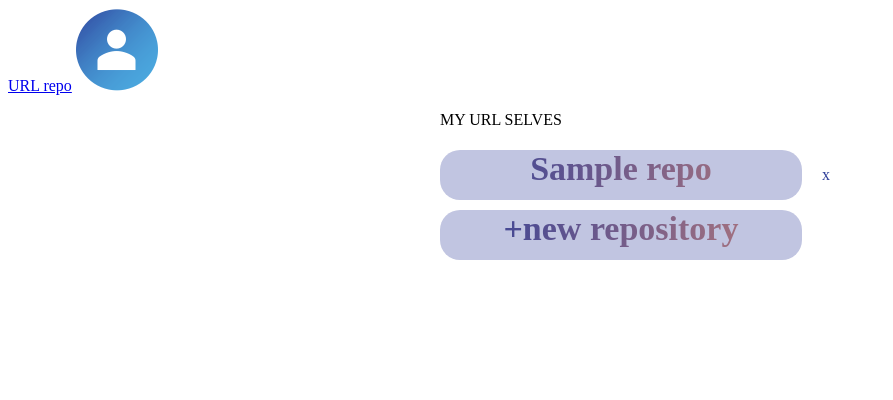
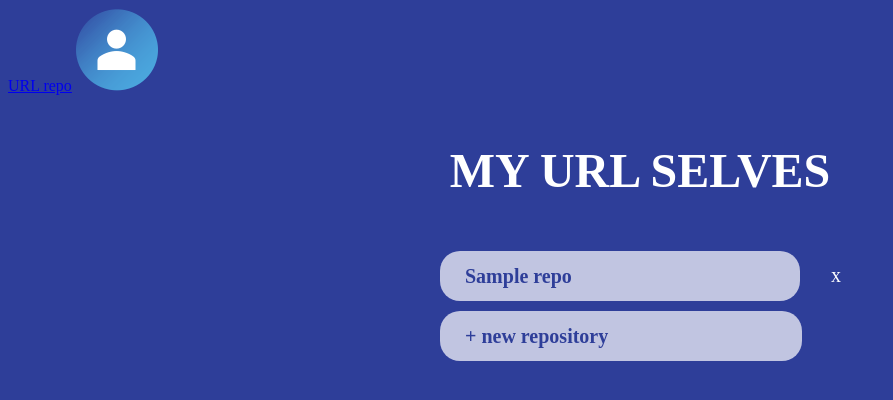
Before and after one commit to teamone-teamone/test, a Django app: template templates/user/myrepo.html in a window 1280 px wide. Shown: the top 400 px of the page, without its empty margins (0-893 px from the left). Run offline with Django 3.2, Linux system fonts and the light colour scheme; the template is opened without the code that fills it: most values are stand-ins (such as "Sample title", 1, 10 or a date in 2020); some libraries are stand-ins or nearby versions.

Commit message:
feat: my repo 완료

```diff
--- a/static/css/styles.css
+++ b/static/css/styles.css
@@ -28,12 +28,13 @@ blockquote input {
   background-color: #2e3e99;
 }
 
-.urlstitle:hover > .repo-title {
+.urlstitle:hover > .my-repo-title {
   color: white;
 }
 
 .urlstitle {
   width: 100%;
+  align-items: center;
   background-color: #c1c5e1;
   border-radius: 20px;
   margin: 5px 0;
@@ -53,9 +54,11 @@ blockquote input {
   cursor: pointer;
 }
 
-.urls a {
+.my-repo-title {
   text-decoration: none;
   color: #2e3e99;
+  padding: 25px;
+  font-weight: bold;
 }
 
 .no-input-box {
@@ -145,6 +148,7 @@ blockquote input {
 }
 .delete-btn:hover {
   font-weight: bold;
+  font-size: 25px;
 }
 
 .delete-btn-small {
@@ -194,3 +198,19 @@ blockquote input {
 .add-url:focus {
   box-shadow: none;
 }
+.page-title-box {
+  display: flex;
+}
+.page-title {
+  margin-left: auto;
+  margin-right: auto;
+  font-size: xxx-large;
+  font-weight: bolder;
+  color: white;
+}
+.white {
+  color: white;
+}
+.my-repo-backgraound {
+  background-color: #2e3e99;
+}
--- a/templates/component/base.html
+++ b/templates/component/base.html
@@ -1,7 +1,7 @@
 {% load i18n %}
 {%load static%}
 <!DOCTYPE html>
-<html lang="en">
+<html lang="en" {%block backgraound_color%} {%endblock backgraound_color %}>
 
 <head>
    <meta charset="UTF-8">
@@ -12,7 +12,7 @@
    </title>
 </head>
 
-<body>
+<body >
    <header>
       {%block home_logo%}<a href="{% url 'test:home' %}">URL repo</a> {%endblock home_logo %}
       {% if user.is_authenticated %}
--- a/templates/user/myrepo.html
+++ b/templates/user/myrepo.html
@@ -3,7 +3,6 @@
 {% block page_title%}
 {{user.nickname}}
 {%endblock%}
-<div>
     {%block userbutton%}
     <a href="{% url 'user:logout' %}">logout</a>
     {%endblock userbutton %}
@@ -12,22 +11,24 @@
     {%block home_logo%}
     <a href="{% url 'test:home'%}">URL repo</a>
     {%endblock home_logo %}
-</div>
+{%block backgraound_color%}class="my-repo-backgraound" {%endblock backgraound_color %}
 
 {% block main%}
 
-<div>
+<div class="my-repo-backgraound">
     <div class="mysection">
-        <p>MY URL SELVES</p>
+    <div class="page-title-box">
+        <p class="page-title">MY URL SELVES</p>
+    </div>
         {% for repo in repolist %}
         <div class="urls">
             <div class="urlstitle">
-                <a class="repo-title" href="{% url 'test:urlrepository' repo.pk%}">
+                <a class="my-repo-title" href="{% url 'test:urlrepository' repo.pk%}">
                     {{repo.title}}
                 </a>
             </div>
             <div class="urlsdelete">
-                <a href="{% url 'test:deleterepository' repo.pk%}">
+                <a class="delete-btn white" href="{% url 'test:deleterepository' repo.pk%}">
                     x
                 </a>
             </div>
@@ -36,7 +37,7 @@
         {% endfor %}
         <div class="urls">
         <div class="urlstitle">
-            <a class="repo-title"href="{% url 'test:home'%}">+new repository</a>
+            <a class="my-repo-title"href="{% url 'test:home'%}">+ new repository</a>
         </div>
         <div class="urlsdelete">
             <a>
```
